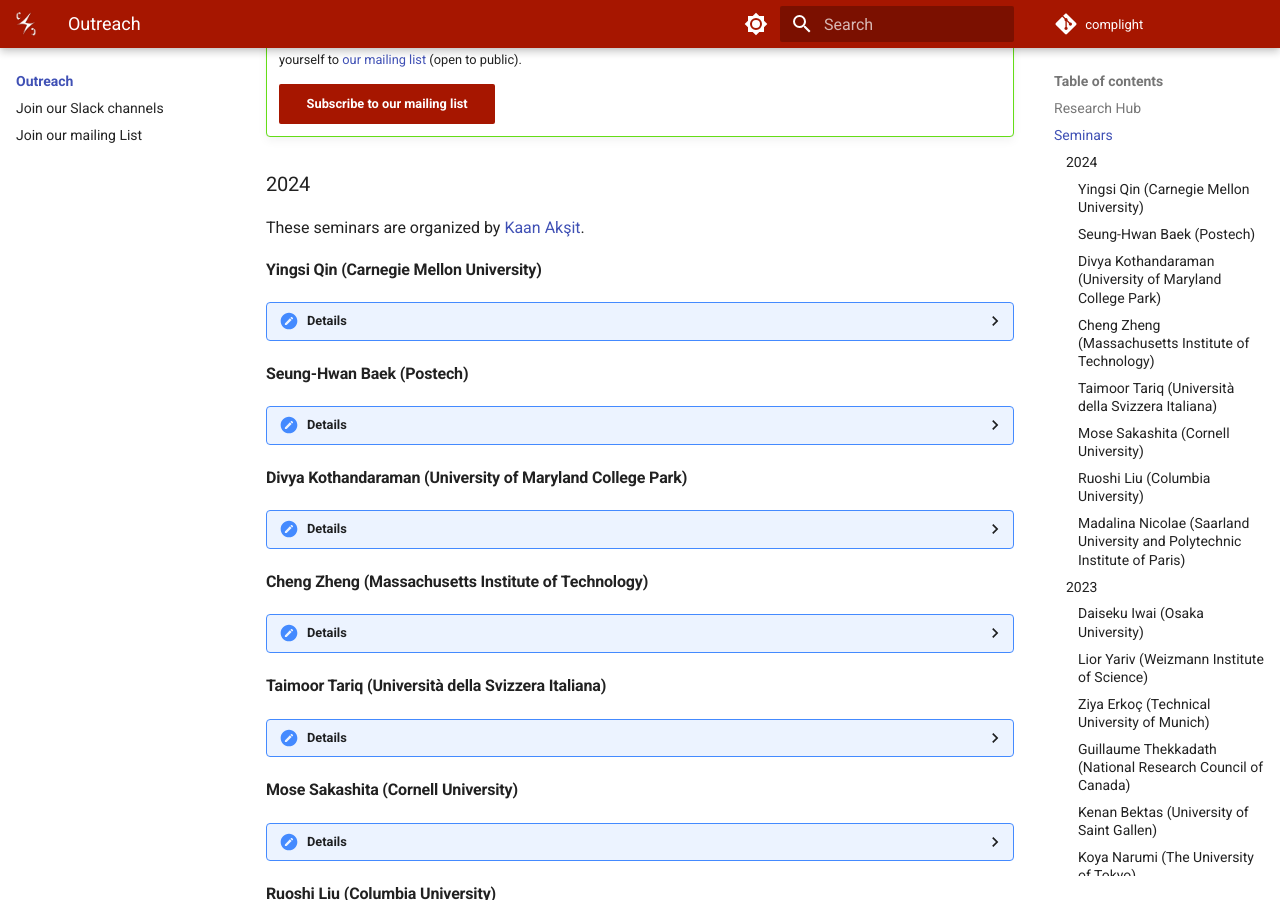
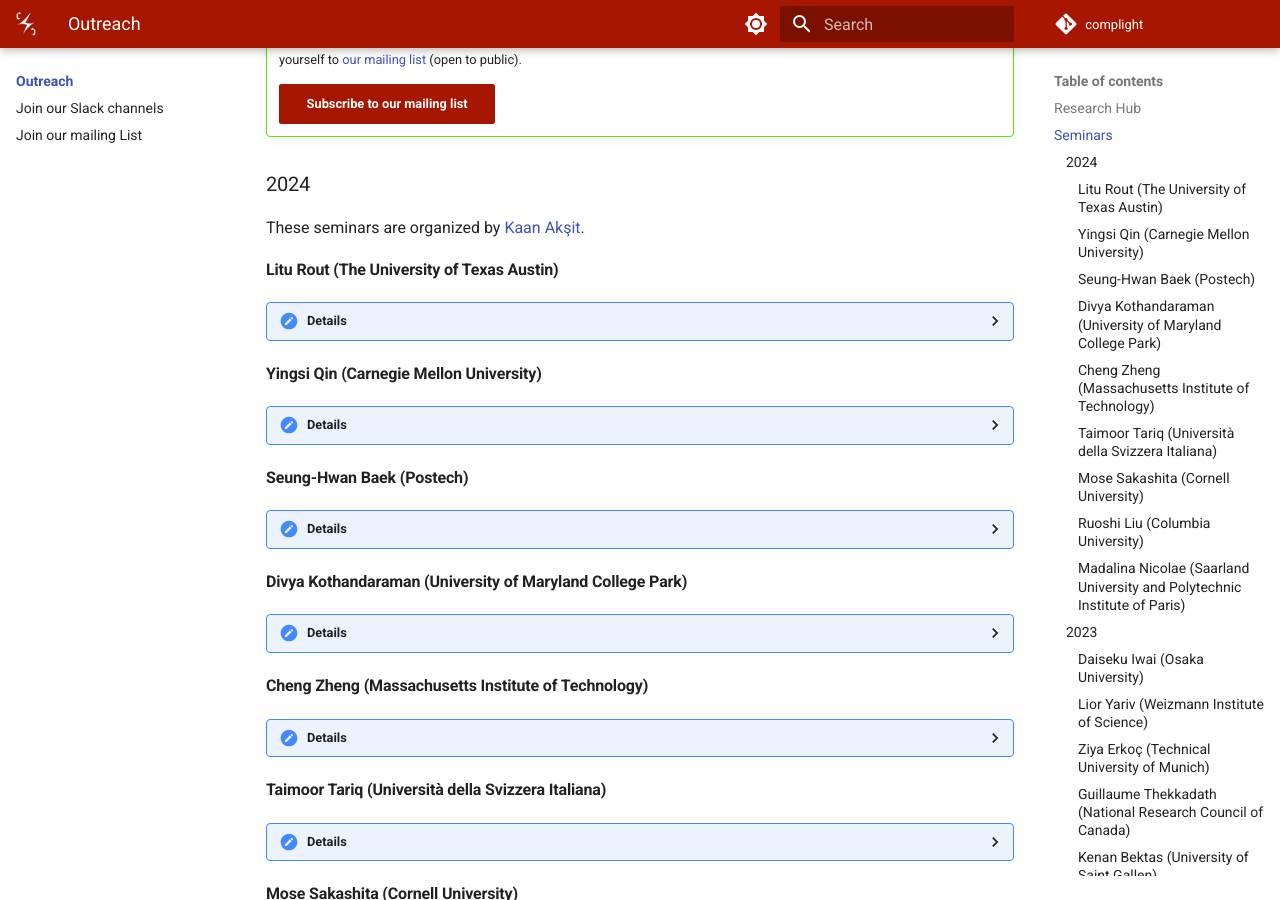
Before and after one commit to complight/complight.github.io, an MkDocs documentation site: the page built from docs/outreach/index.md, in a window 1280 px wide and 900 px high, scrolled down 1017 px. Built offline with MkDocs 1.6.1 and Material for MkDocs 9.7.7, drawn with Linux system fonts in a browser that asks for light colours.

Commit message:
Updating the outreach page.

```diff
--- a/docs/outreach/index.md
+++ b/docs/outreach/index.md
@@ -34,6 +34,18 @@ Overall, seminars are a blend of internal and external presenters.
 
 ### 2024
 These seminars are organized by [Kaan Akşit](https://kaanaksit.com).
+
+
+#### Litu Rout (The University of Texas Austin)
+??? Details
+    **Date:**
+    10th April 2024
+
+    **Presenter:** [Litu Rout](https://liturout.github.io/), PhD student at the University of Texas, Austin
+
+    **Title:** On Solving Inverse Problems using Latent Diffusion
+
+    **Watch:** [Recording (Password protected)](https://liveuclac-my.sharepoint.com/:v:/r/personal/ucackak_ucl_ac_uk/Documents/weekly_seminar_recordings/Litu%20Rout,%20The%20University%20of%20Texas%20Austin.mp4?csf=1&web=1&e=qaOCZq&nav=eyJyZWZlcnJhbEluZm8iOnsicmVmZXJyYWxBcHAiOiJTdHJlYW1XZWJBcHAiLCJyZWZlcnJhbFZpZXciOiJTaGFyZURpYWxvZy1MaW5rIiwicmVmZXJyYWxBcHBQbGF0Zm9ybSI6IldlYiIsInJlZmVycmFsTW9kZSI6InZpZXcifX0%3D)
 
 
 #### Yingsi Qin (Carnegie Mellon University)
```
